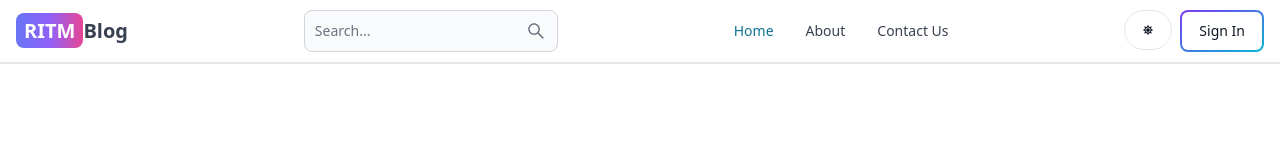
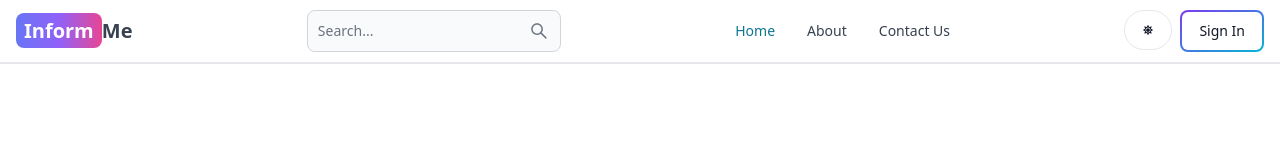
Before and after one commit to SAMEER563/InformMe, a React (Vite) app in the folder client/: page / in a window 1280 px wide. Shown: the top 160 px of the page. Built offline with nearby package versions, Linux system fonts and the light colour scheme; no server answers.

Commit message:
Header change

```diff
--- a/client/src/components/Header.jsx
+++ b/client/src/components/Header.jsx
@@ -57,9 +57,9 @@ export default function Header() {
         className='self-center whitespace-nowrap text-sm sm:text-xl font-semibold dark:text-white'
       >
         <span className='px-2 py-1 bg-gradient-to-r from-indigo-500 via-purple-500 to-pink-500 rounded-lg text-white'>
-          RITM
+          Inform
         </span>
-        Blog
+        Me
       </Link>
       <form onSubmit={handleSubmit}>
         <TextInput
```
